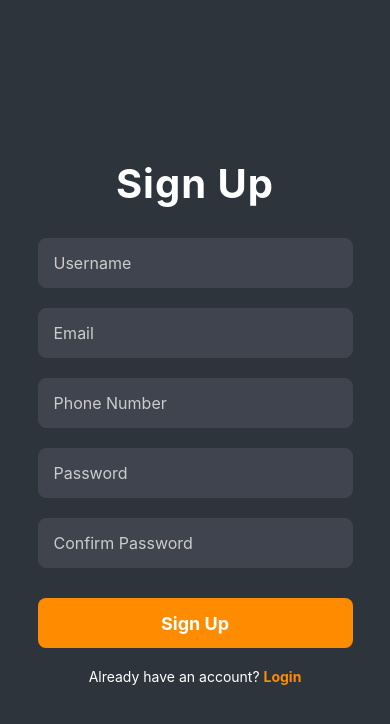
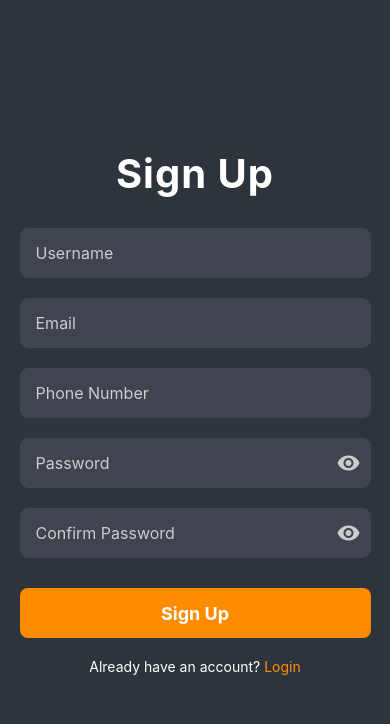
Before and after one commit to nithiladilsh/Nithila_RouteWise, a React Native app: screen /SignUp in a window 390 px wide. Shown: the top 724 px of the page. Built offline with nearby package versions, Linux system fonts and the light colour scheme.

Commit message:
Scrollable View

```diff
--- a/package.json
+++ b/package.json
@@ -15,6 +15,7 @@
     "react-native-reanimated": "3.16.1",
     "react-native-safe-area-context": "4.12.0",
     "react-native-screens": "~4.1.0",
+    "react-native-vector-icons": "^10.2.0",
     "react-native-web": "~0.19.6",
     "routewise": "file:",
     "tailwindcss": "^3.3.2"
--- a/screens/LoginScreen.js
+++ b/screens/LoginScreen.js
@@ -8,6 +8,9 @@ import {
   TextInput,
   TouchableOpacity,
   Alert,
+  KeyboardAvoidingView,
+  Platform,
+  ScrollView,
 } from 'react-native';
 import { useNavigation } from '@react-navigation/native';
 
@@ -22,14 +25,18 @@ export default function LoginScreen() {
   const handleLogin = () => {
     if (username === 'Nithila' && password === 'nithila123') {
       setErrorMessage('');
-      navigation.navigate('Home', {username: username});  // Navigate to Home screen after successful login
+      navigation.navigate('Home', { username: username });  // Navigate to Home screen after successful login
     } else {
       setErrorMessage('Invalid username or password');
     }
   };
 
   return (
-    <View style={styles.container}>
+    <KeyboardAvoidingView
+      style={styles.keyboardContainer}
+      behavior={Platform.OS === 'ios' ? 'padding' : 'height'}
+    >
+      <ScrollView contentContainerStyle={styles.scrollContainer}>
         <StatusBar style="light" backgroundColor="#2D343C" />
         <Image
           source={require('../assets/images/carlogin.png')} // Replace with your image path
@@ -41,7 +48,7 @@ export default function LoginScreen() {
         <TextInput
           style={[
             styles.input,
-          isFocusedUsername && styles.inputFocused,  // Apply white border when focused
+            isFocusedUsername && styles.inputFocused, // Apply white border when focused
           ]}
           placeholder="Username"
           placeholderTextColor="#ccc"
@@ -56,7 +63,7 @@ export default function LoginScreen() {
         <TextInput
           style={[
             styles.input,
-          isFocusedPassword && styles.inputFocused,  // Apply white border when focused
+            isFocusedPassword && styles.inputFocused, // Apply white border when focused
           ]}
           placeholder="Password"
           placeholderTextColor="#ccc"
@@ -85,7 +92,8 @@ export default function LoginScreen() {
             Sign Up
           </Text>
         </Text>
-    </View>
+      </ScrollView>
+    </KeyboardAvoidingView>
   );
 }
 
@@ -96,6 +104,16 @@ const styles = StyleSheet.create({
     justifyContent: 'flex-start',
     alignItems: 'center',
     paddingTop: 100,
+  },
+  keyboardContainer: {
+    flex: 1,
+    backgroundColor: '#2D343C',
+  },
+  scrollContainer: {
+    flexGrow: 1,
+    justifyContent: 'center',
+    alignItems: 'center',
+    paddingBottom: 20, // Add space at the bottom to prevent input fields from being too close to the keyboard
   },
   image: {
     width: 270,
@@ -120,10 +138,10 @@ const styles = StyleSheet.create({
     color: '#fff',
     marginTop: 20,
     borderWidth: 1,
-    borderColor: '#50575E',  // Default border color
+    borderColor: '#50575E', // Default border color
   },
   inputFocused: {
-    borderColor: '#FFFFFF',  // White border when focused
+    borderColor: '#FF8C00', // White border when focused
   },
   errorText: {
     color: '#FF5252',
--- a/screens/Signupscreen.js
+++ b/screens/Signupscreen.js
@@ -6,8 +6,12 @@ import {
   TextInput,
   TouchableOpacity,
   Alert,
+  KeyboardAvoidingView,
+  Platform,
+  ScrollView,
 } from 'react-native';
 import { useNavigation } from '@react-navigation/native';
+import Icon from 'react-native-vector-icons/MaterialIcons'; // Import the eye icon
 
 export default function SignUpScreen() {
   const [username, setUsername] = useState('');
@@ -29,6 +33,10 @@ export default function SignUpScreen() {
   const [isFocusedPhone, setIsFocusedPhone] = useState(false);
   const [isFocusedPassword, setIsFocusedPassword] = useState(false);
   const [isFocusedConfirmPassword, setIsFocusedConfirmPassword] = useState(false);
+
+  // Password visibility state
+  const [isPasswordVisible, setIsPasswordVisible] = useState(false);
+  const [isConfirmPasswordVisible, setIsConfirmPasswordVisible] = useState(false);
 
   const navigation = useNavigation(); // For navigation between screens
 
@@ -81,7 +89,11 @@ export default function SignUpScreen() {
   };
 
   return (
-    <View style={styles.container}>
+    <KeyboardAvoidingView
+      style={styles.keyboardContainer}
+      behavior={Platform.OS === 'ios' ? 'padding' : 'height'}
+    >
+      <ScrollView contentContainerStyle={styles.scrollContainer}>
         <Text style={styles.title}>Sign Up</Text>
 
         {/* Username Input */}
@@ -157,8 +169,18 @@ export default function SignUpScreen() {
             value={password}
             onFocus={() => setIsFocusedPassword(true)}
             onBlur={() => setIsFocusedPassword(false)}
-          secureTextEntry
+            secureTextEntry={!isPasswordVisible}
           />
+          <TouchableOpacity
+            onPress={() => setIsPasswordVisible(!isPasswordVisible)}
+            style={styles.eyeIcon}
+          >
+            <Icon
+              name={isPasswordVisible ? 'visibility-off' : 'visibility'}
+              size={24}
+              color="#ccc"
+            />
+          </TouchableOpacity>
         </View>
 
         {/* Confirm Password Input */}
@@ -176,8 +198,18 @@ export default function SignUpScreen() {
             value={confirmPassword}
             onFocus={() => setIsFocusedConfirmPassword(true)}
             onBlur={() => setIsFocusedConfirmPassword(false)}
-          secureTextEntry
+            secureTextEntry={!isConfirmPasswordVisible}
           />
+          <TouchableOpacity
+            onPress={() => setIsConfirmPasswordVisible(!isConfirmPasswordVisible)}
+            style={styles.eyeIcon}
+          >
+            <Icon
+              name={isConfirmPasswordVisible ? 'visibility-off' : 'visibility'}
+              size={24}
+              color="#ccc"
+            />
+          </TouchableOpacity>
         </View>
 
         {/* Sign Up Button */}
@@ -195,7 +227,8 @@ export default function SignUpScreen() {
             Login
           </Text>
         </Text>
-    </View>
+      </ScrollView>
+    </KeyboardAvoidingView>
   );
 }
 
@@ -207,6 +240,16 @@ const styles = StyleSheet.create({
     alignItems: 'center', // Center horizontally
     padding: 20,
   },
+  keyboardContainer: {
+    flex: 1,
+    backgroundColor: '#2D343C',
+  },
+  scrollContainer: {
+    flexGrow: 1,
+    justifyContent: 'center',
+    alignItems: 'center',
+    paddingBottom: 20, // Add space at the bottom to prevent input fields from being too close to the keyboard
+  },
   title: {
     fontSize: 40,
     fontWeight: 'bold',
@@ -217,28 +260,30 @@ const styles = StyleSheet.create({
   inputContainer: {
     width: '90%',
     marginBottom: 20,
+    position: 'relative', // Allows positioning of the icon inside the input field
   },
   input: {
     height: 50,
     backgroundColor: '#40444F',
     borderRadius: 8,
     paddingHorizontal: 15,
+    paddingRight: 40, // Provide space for the eye icon
     fontSize: 16,
     color: '#fff',
     borderWidth: 1,
     borderColor: '#40444F', // Default border color matching background
   },
   inputFocused: {
-    borderColor: '#FFFFFF', // White border when focused
+    borderColor: '#FF8C00', // White border when focused
   },
   errorInput: {
     borderColor: '#FF5252', // Red border for error
   },
-  errorText: {
-    color: '#FF5252',
-    marginBottom: 5, // Adjust spacing between error text and input
-    fontSize: 14,
-    alignSelf: 'flex-start', // Align error text to the left
+  eyeIcon: {
+    position: 'absolute',
+    right: 10,
+    top: '50%',
+    transform: [{ translateY: -12 }],
   },
   button: {
     width: '90%',
@@ -260,7 +305,6 @@ const styles = StyleSheet.create({
     fontSize: 14,
   },
   loginText: {
-    color: '#FF8C00', // Highlight color for the "Login" text
-    fontWeight: 'bold',
+    color: '#FF8C00', // Highlight color for login
   },
 });
```
Also changed, not shown: 1 other file (tests, documents, lock files or other folders). Lines whose indentation alone changed are shown as unchanged.
